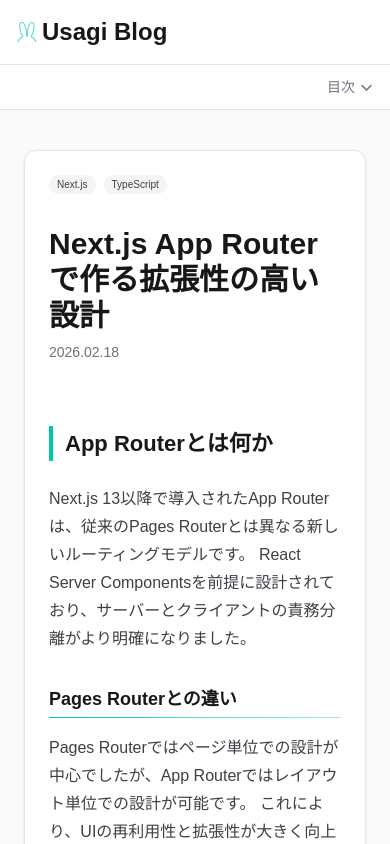
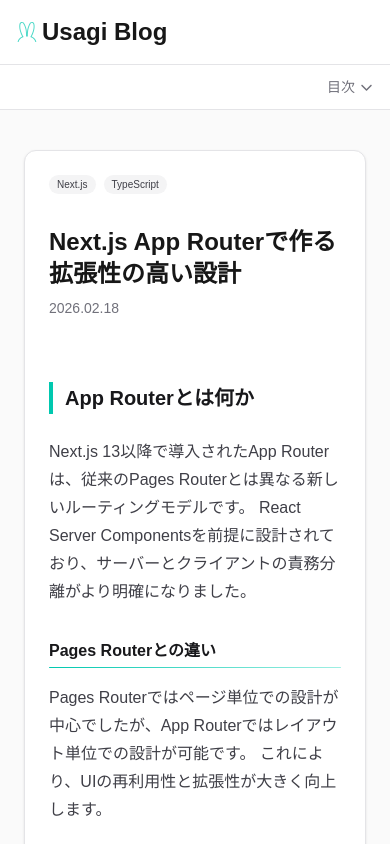
Before and after one commit to Apple-cake/next-tech-blog, a Next.js app: page /articles/nextjs-architecture in a window 390 px wide. Shown: the top 844 px of the page. Built offline with nearby package versions, Linux system fonts and the light colour scheme; no server answers.

Commit message:
記事追加、フォントサイズ調整

```diff
--- a/app/articles/[slug]/page.tsx
+++ b/app/articles/[slug]/page.tsx
@@ -120,7 +120,7 @@ export default async function ArticlePage({ params }: Props) {
                 </div>
                 {/* 記事ヘッダー */}
                 <header className="mb-8">
-                  <h1 className="text-3xl font-bold">{article.title}</h1>
+                  <h1 className="text-2xl md:text-3xl font-bold">{article.title}</h1>
                   <div className="text-sm text-zinc-500 mt-2 flex gap-4">
                     <span>{article.publishedAt}</span>
                   </div>
--- a/app/globals.css
+++ b/app/globals.css
@@ -50,7 +50,7 @@ h2 {
 }
 @media (max-width: 768px) {
   h2 {
-    font-size: 1.375rem;
+    font-size: 1.25rem;
     padding-left: 0.75rem;
   }
 }
@@ -79,7 +79,7 @@ h3::after {
 }
 @media (max-width: 768px) {
   h3 {
-    font-size: 1.125rem;
+    font-size: 1rem;
   }
 }
 
--- a/features/articles/contents/git-stash-usage.ts
+++ b/features/articles/contents/git-stash-usage.ts
@@ -1,6 +1,6 @@
 import { Article } from "../index";
 
-export const gitStash: Article = {
+export const gitStashUsage: Article = {
   slug: "git-stash-usage",
   title: "Git stash の使い方完全ガイド",
   description:
--- a/features/articles/contents/javascript-scroll-change-css.ts
+++ b/features/articles/contents/javascript-scroll-change-css.ts
@@ -1,6 +1,6 @@
 import { Article } from "../index";
 
-export const scrollChangeCss: Article = {
+export const javascriptScrollChangeCss: Article = {
   slug: "javascript-scroll-change-css",
   title: "JavaScriptでスクロール位置に応じてCSSを変更する方法",
   description:
--- /dev/null
+++ b/features/articles/contents/temp.ts
@@ -0,0 +1,18 @@
+import { Article } from "../index";
+
+export const temp: Article = {
+  slug: "url",
+  title: "タイトル",
+  description:
+    "説明",
+  publishedAt: "2026.02.15",
+  tags: [
+    { name: "TypeScript", slug: "typescript" },
+  ],
+  content: `
+    <h2>見出し</h2>
+    <p>
+      本文
+    </p>
+  `,
+};
--- /dev/null
+++ b/features/articles/contents/whitespace-design.ts
@@ -0,0 +1,114 @@
+import { Article } from "../index";
+
+export const whitespaceDesign: Article = {
+  slug: "whitespace-design-ui-ux",
+  title: "余白デザインの本質｜読みやすさ・視線誘導・CVRを高めるUI設計の考え方",
+  description:
+    "余白デザインは見た目の美しさだけでなく、読みやすさや視線誘導、コンバージョン率にも影響します。本記事ではUI設計における余白の本質と実践的な活用法を解説します。",
+  publishedAt: "2026.02.15",
+  tags: [
+    { name: "UI/UX", slug: "ui-ux" },
+  ],
+  content: `
+    <p><strong>「余白」</strong>は、単なる“空いているスペース”ではありません。<br>
+    UIデザインにおいては、情報を整理し、視線を誘導し、ユーザーの行動を後押しするための重要な設計要素です。</p>
+
+    <p>適切な余白を取り入れることで、情報は整理され、読みやすさが向上し、ユーザー体験（UX）が大きく改善します。</p>
+
+    <p>本記事では、余白デザインの重要性と実践的な活用方法を、UI設計の観点から解説します。</p>
+
+    <h2>なぜ余白が重要なのか</h2>
+
+    <h3>1. 情報の整理と視認性の向上</h3>
+
+    <p>余白は「情報のグルーピング」を明確にします。</p>
+
+    <p>情報が詰まりすぎると、ユーザーは必要な情報を見つけにくくなります。<br>
+    しかし余白を適切に設けることで、視覚的に情報が分離され、瞬時に構造を理解できるようになります。</p>
+
+    <p>例えば、関連する要素同士の余白を小さくし、異なる要素間の余白を大きくすることで、情報のまとまりが自然に伝わります。</p>
+
+    <p>これはデザイン4原則の「近接」にあたる考え方です。</p>
+
+    <p><a href="https://usagidoki.com/design-4rule" target="_blank" rel="noopener noreferrer">
+    デザイン4原則の記事はこちら
+    </a></p>
+
+    <h3>2. 読みやすさを決める“行間と文字間”</h3>
+
+    <p>余白は、文章の読みやすさにも直結します。</p>
+
+    <p>文字が詰まりすぎたデザインは、視線が流れにくく、読者は無意識のうちにストレスを感じます。<br>
+    行間・文字間・段落間に余白を持たせることで、視線がスムーズに流れ、理解度が向上します。</p>
+
+    <p>特にWebでは「流し読み」が前提になります。<br>
+    余白は、その流し読みを助ける重要な要素です。</p>
+
+    <img src="https://usagidoki.com/wp-content/uploads/2024/10/Group-1-2.png" alt="余白比較例" />
+
+    <h3>3. 視線誘導を設計する</h3>
+
+    <p>余白は、視線の“道”をつくります。</p>
+
+    <p>代表的な視線パターンである「Z型」や「F型」を意識すると、情報配置の精度が上がります。<br>
+    余白を使って視線の流れをコントロールすることで、重要な情報へ自然に導くことができます。</p>
+
+    <h5>Z型とは、ユーザーの視線がアルファベットのZを描くように移動するパターンです。</h5>
+
+    <img src="https://usagidoki.com/wp-content/uploads/2024/10/Group-12.png" alt="Z型視線誘導" />
+
+    <h5>F型とは、縦方向を軸にしながら横に視線が流れるパターンです。</h5>
+
+    <img src="https://usagidoki.com/wp-content/uploads/2024/10/Group-13.png" alt="F型視線誘導" />
+
+    <p>余白は、この視線の流れを強調したり、区切ったりする役割を持っています。</p>
+
+    <h3>4. ユーザー行動（CVR）を高める</h3>
+
+    <p>Webデザインの目的のひとつは、ユーザーに行動してもらうことです。</p>
+
+    <p>ボタンやCTA周辺に十分な余白を設けることで、視覚的に“浮かせる”ことができます。<br>
+    これにより、その要素が重要なアクションであると直感的に伝わります。</p>
+
+    <p style="text-align:center;">
+      <button>ボタン</button>
+    </p>
+
+    <p>余白があることで、ボタンは単なる要素ではなく「選択肢」として強調されます。<br>
+    結果的にクリック率やコンバージョン率の向上が期待できます。</p>
+
+    <h2>余白デザインを整えるための実践ポイント</h2>
+
+    <h4>関連情報はまとめ、無関係な情報は離す</h4>
+
+    <p>情報の関係性に応じて余白を設計することが基本です。<br>
+    近いものは近く、違うものは離す。これだけでUIは劇的に整理されます。</p>
+
+    <h4>余白ルールを統一する（8pxグリッド）</h4>
+
+    <p>余白は感覚で決めるのではなく、ルール化すると安定します。<br>
+    Webデザインでは8の倍数で設計することが一般的です。</p>
+
+    <p>BootstrapやTailwind CSSも、基本的にこの思想で設計されています。</p>
+
+    <h4>内側（padding）と外側（margin）のバランス</h4>
+
+    <p>一般的に、内側の余白をやや狭く、外側を広めにすると視覚的な階層が生まれます。</p>
+
+    <img src="https://usagidoki.com/wp-content/uploads/2024/10/Group-14.png" alt="内外余白バランス例" />
+
+    <h4>画像内の余白も意識する</h4>
+
+    <p>写真やビジュアルを使う場合、構図内の余白も重要です。<br>
+    被写体の進行方向に余白を持たせることで、自然な視線誘導が生まれます。</p>
+
+    <h2>まとめ</h2>
+
+    <p><strong>余白は「空白」ではなく「設計」です。</strong></p>
+
+    <p>要素を詰め込むのではなく、あえて“置かない”ことで伝わることがあります。<br>
+    特に重要な情報の周りには十分な余白を設けることで、内容はより明確に、強く伝わります。</p>
+
+    <p>次にUIを作るときは、何を置くかだけでなく、どこを空けるかも意識してみてください。</p>
+  `,
+};
```
Also changed, not shown: features/articles/index.ts (+6 -4 lines).
